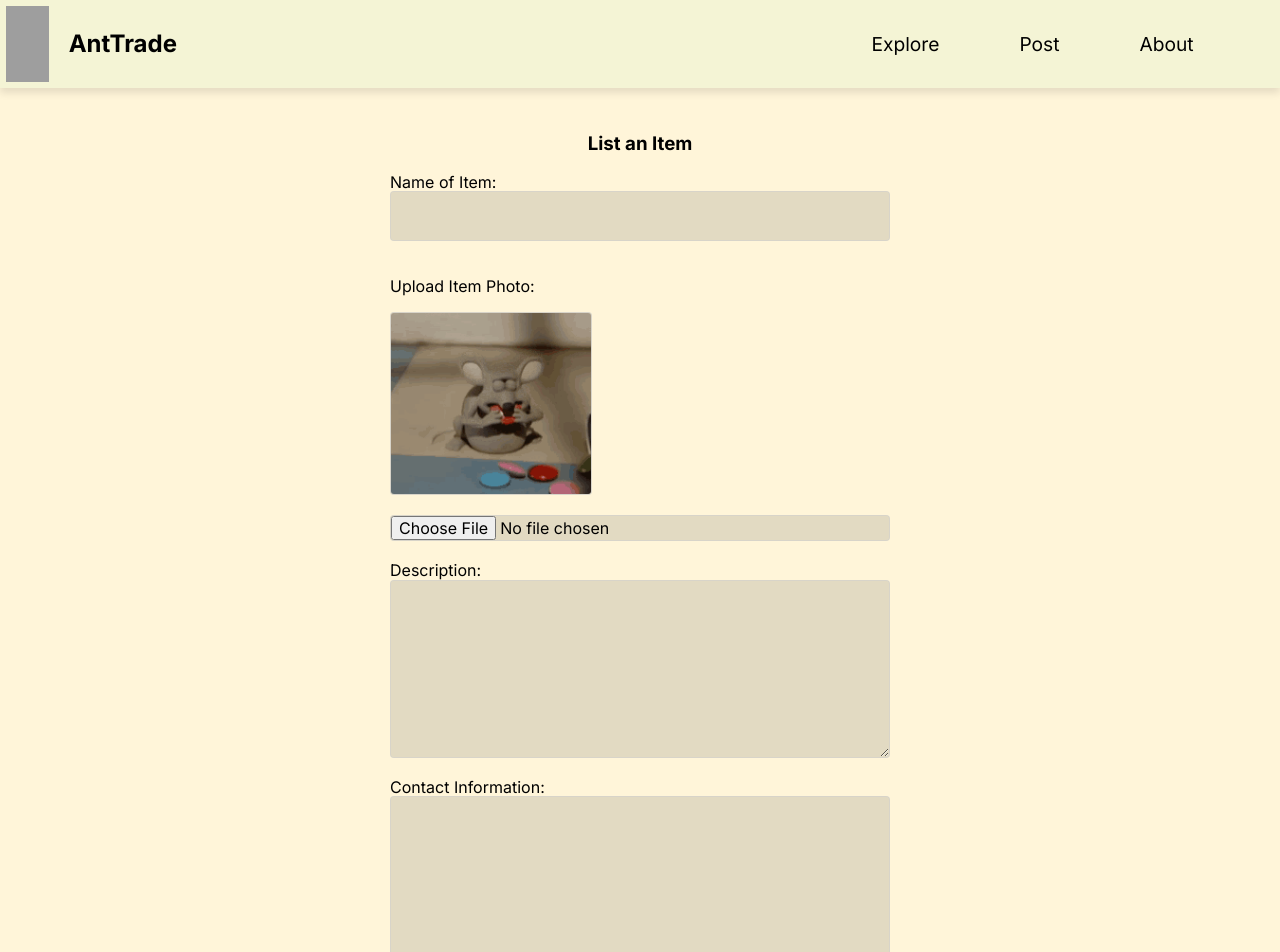
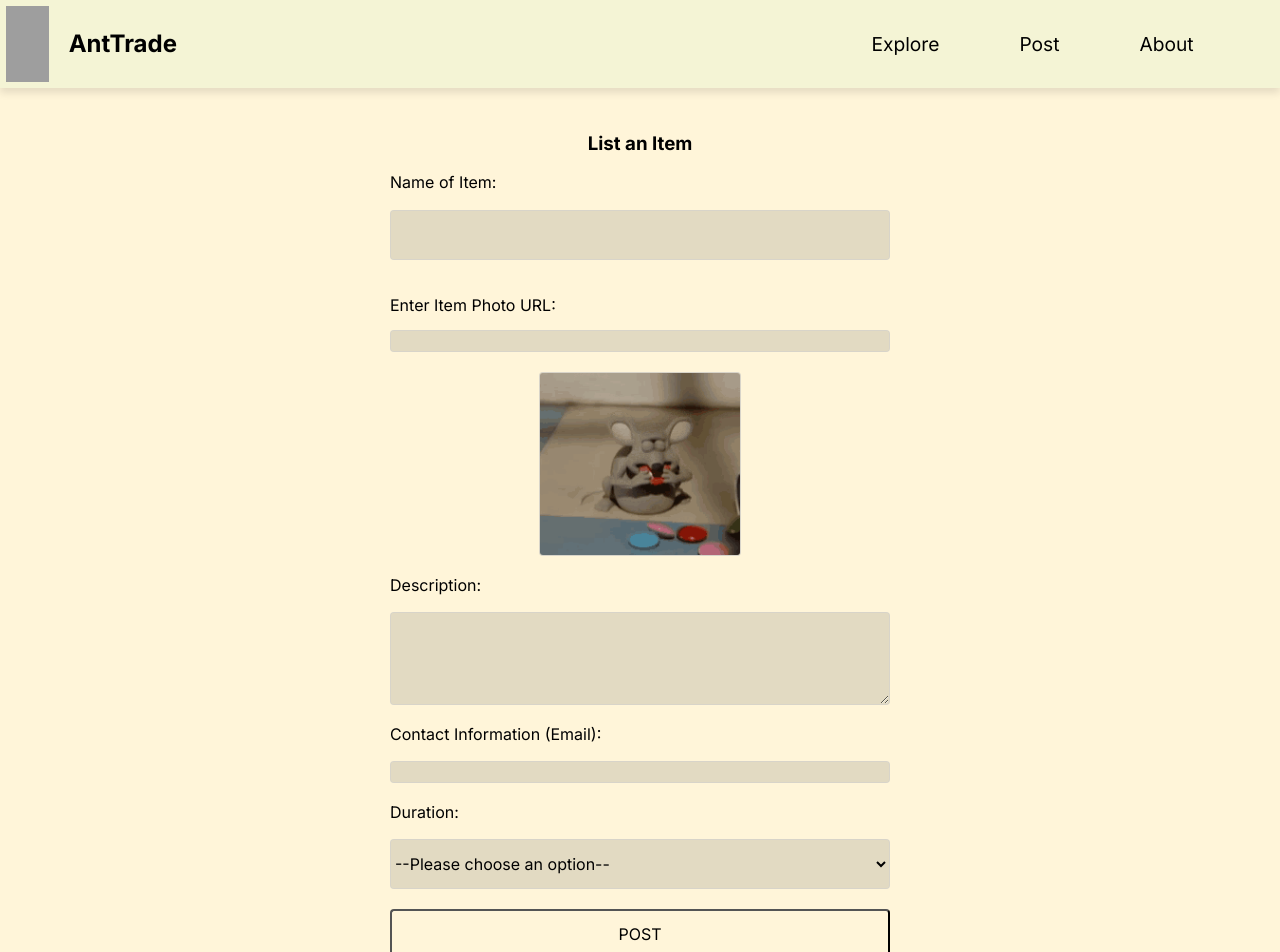
Before and after one commit to stevem-zhou/ZotPals, a React (Create React App) app in the folder client/: page /post in a window 1280 px wide. Shown: the top 952 px of the page. Built offline with nearby package versions, Linux system fonts and the light colour scheme; grey boxes are pictures that could not be loaded.

Commit message:
small changes to head and style

```diff
--- a/client/src/Components/postComponents/PostForm.css
+++ b/client/src/Components/postComponents/PostForm.css
@@ -77,3 +77,9 @@
     transition: 200ms;
     cursor: pointer;
 }
+
+.imageContainer{
+    display: flex;
+    flex-direction: column;
+    align-items: center;
+}
--- a/client/src/Components/postComponents/PostForm.js
+++ b/client/src/Components/postComponents/PostForm.js
@@ -50,41 +50,68 @@ export default function PostForm() {
     <section className="collectorBox">
       <form onSubmit={uploadInfo} method="get" className="infoForm">
         <label for="name">Name of Item:</label>
-        <input onChange={updateName} type="text" name="name" id="name" required />
-        <p>Upload Item Photo:</p>
-        <img
-          id="photo"
-          src={require("../../images/mouse_eat.png")}
-          alt="mouse eat alone"
+        <br />
+        <input
+          onChange={updateName}
+          type="text"
+          name="name"
+          id="name"
+          required
         />
-        <input onChange={updateImage}
+        <p>Enter Item Photo URL:</p>
+        <input
+            onChange={updateImage}
+            type="url"
+            id="photoinput"
+            name="image"
+            accept="image/jpeg, image/png, image/jpg"
+            required
+          />
+        <div className="imageContainer">
+          <img
+            id="photo"
+            src={require("../../images/mouse_eat.png")}
+            alt="mouse eat alone"
+          />
+        </div>
+
+        {/* <input onChange={updateImage}
           type="file"
           id="photoinput"
           name="image"
           accept="image/jpeg, image/png, image/jpg"
           required
-        />
+        /> */}
 
         <label for="description">Description:</label>
-        <textarea onChange={updateDescription}
+        <br />
+        <textarea
+          onChange={updateDescription}
           name="description"
           id="description"
-          cols="10"
-          rows="10"
+          cols="5"
+          rows="5"
           required
         ></textarea>
 
-        <label for="contactInfo">Contact Information:</label>
-        <textarea onChange={updateContactInfo}
+        <label for="contactInfo">Contact Information (Email):</label>
+        <br />
+        <input
+          type="email"
+          onChange={updateContactInfo}
           name="contactInfo"
           id="contactInfo"
-          cols="10"
-          rows="10"
           required
-        ></textarea>
+        ></input>
 
         <label for="duration">Duration:</label>
-        <select onChange={updateDuration} name="duration" id="duration" required>
+        <br />
+        <select
+          onChange={updateDuration}
+          name="duration"
+          id="duration"
+          required
+        >
           <option value="">--Please choose an option--</option>
           <option value="oneDay">1 Day</option>
           <option value="twothreeDay">2-3 Days</option>
--- a/client/src/pages/Home.css
+++ b/client/src/pages/Home.css
@@ -1,3 +1,5 @@
+@import url("https://fonts.googleapis.com/css2?family=Playfair+Display&display=swap");
+
 .container {
   display: flex;
   justify-content: space-between;
@@ -17,16 +19,55 @@
 }
 
 .container-text {
-  text-align: left;
+  text-align: center;
   width: 40%;
+  background-color: #d4a373;
+  color: #7f5539;
+  text-shadow:
+    /* White glow */
+    0 0 7px rgb(223, 215, 215),
+    0 0 10px rgb(51, 49, 49),
+    0 0 21px rgb(228, 225, 225);
+    /* Green glow */
+    /* 0 0 42px #f1cb6a,
+    0 0 82px #f1cb6a,
+    0 0 92px #f1cb6a,
+    0 0 102px #f1cb6a,
+    0 0 151px #f1cb6a; */
+  border-radius: 8%;
 }
 
-.posting{
+.container-text h1 {
+  font-family: "Playfair Display", serif;
+  font-weight: bold;
+  /* color: rgb(174, 185, 138);
+  text-shadow:
+    /* White glow */
+    /* 0 0 7px rgb(34, 32, 32),
+    0 0 10px rgb(51, 49, 49),
+    0 0 21px rgb(14, 13, 13), */
+    /* Green glow */
+    /* 0 0 42px #f5d0c5,
+    0 0 82px #f5d0c5,
+    0 0 92px #f5d0c5,
+    0 0 102px #f5d0c5,
+    0 0 151px rgb(63, 73, 70); */
+}
+
+
+.posting {
   display: flex;
   justify-content: space-evenly;
   flex-wrap: wrap;
   gap: 12px;
   margin-top: 12px;
   flex: 1 1 auto;
-    margin: 0 ;
+  margin: 0;
 }
+
+.latestText {
+  display: flex;
+  justify-content: center;
+  font-weight: bold;
+  font-size: 20px;
+}
--- a/client/src/pages/Home.js
+++ b/client/src/pages/Home.js
@@ -28,16 +28,9 @@ export default function Home() {
     <>
       <div className="container">
         <div className="container-text">
-          <h1>Welcome!</h1>
+          <h1><br/>THE PLATFORM FOR ANTEATER STYLE</h1>
           <p>
-            Lorem Ipsum is simply dummy text of the printing and typesetting
-            industry. Lorem Ipsum has been the industry's standard dummy text
-            ever since the 1500s, when an unknown printer took a galley of type
-            and scrambled it to make a type specimen book. It has survived not
-            only five centuries, but also the leap into electronic typesetting,
-            remaining essentially unchanged. It was popularised in the 1960s
-            with the release of Letraset sheets containing Lorem Ipsum passages,
-            and more recently with desktopm.
+          Borrow, trade, discover authenticated pieces from top anteaters like yourselves
           </p>
         </div>
         <img
@@ -46,8 +39,11 @@ export default function Home() {
           alt=""
         />
       </div>
+      <div className="latestText">
+        <p>Check out the latest anteater posts, the newest, right now: </p>
+      </div>
       <div className="posting">
-      {itemListing.map((ele) => {
+        {itemListing.map((ele) => {
           return <ExploreListing {...ele} />;
         })}
       </div>
--- a/client/src/pages/Product.js
+++ b/client/src/pages/Product.js
@@ -36,6 +36,9 @@ export default function Product() {
     }
   }
 
+
+
+
   return (
     <>
       <div className="info-container">
```
Lines whose indentation alone changed are shown as unchanged.
